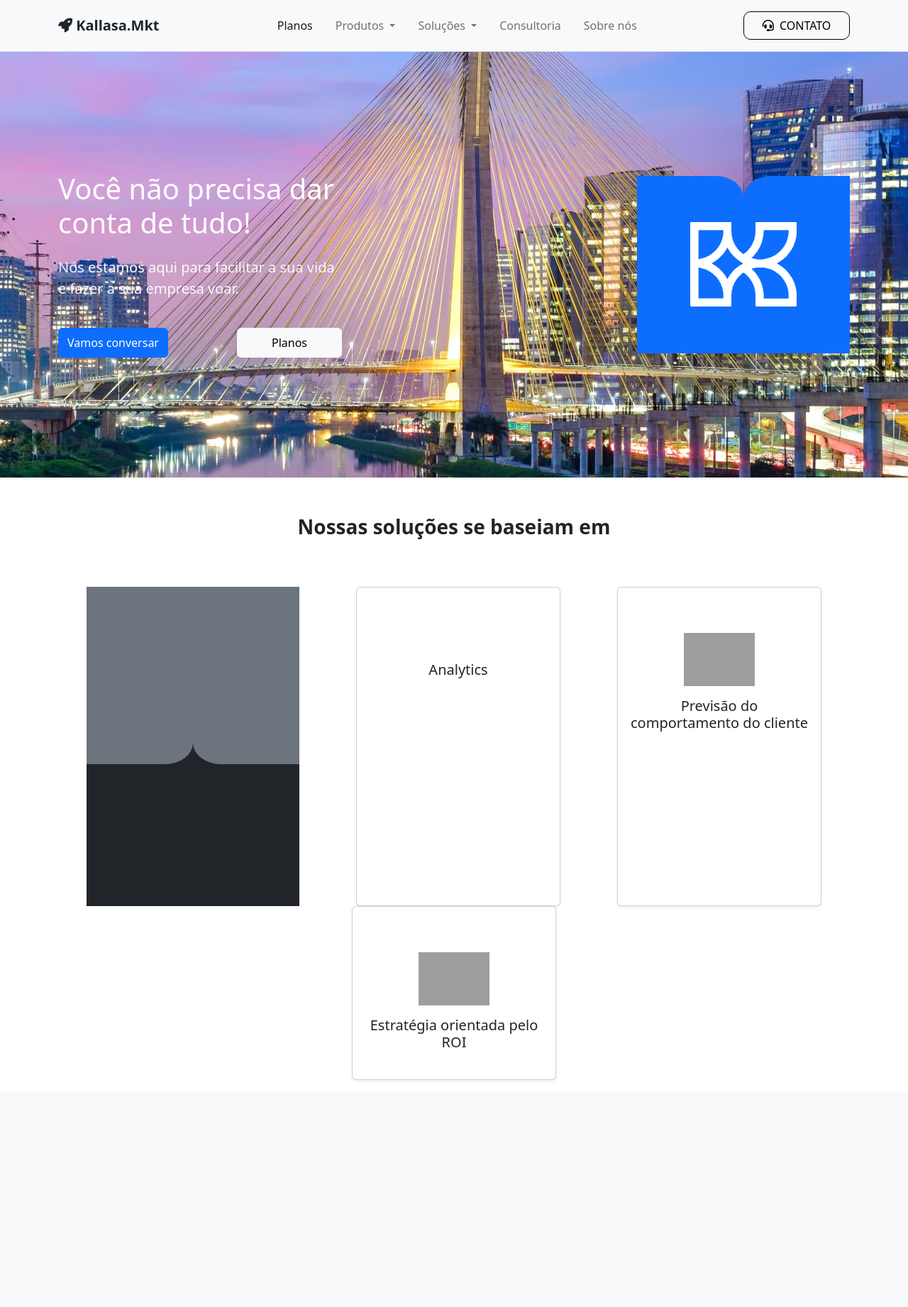
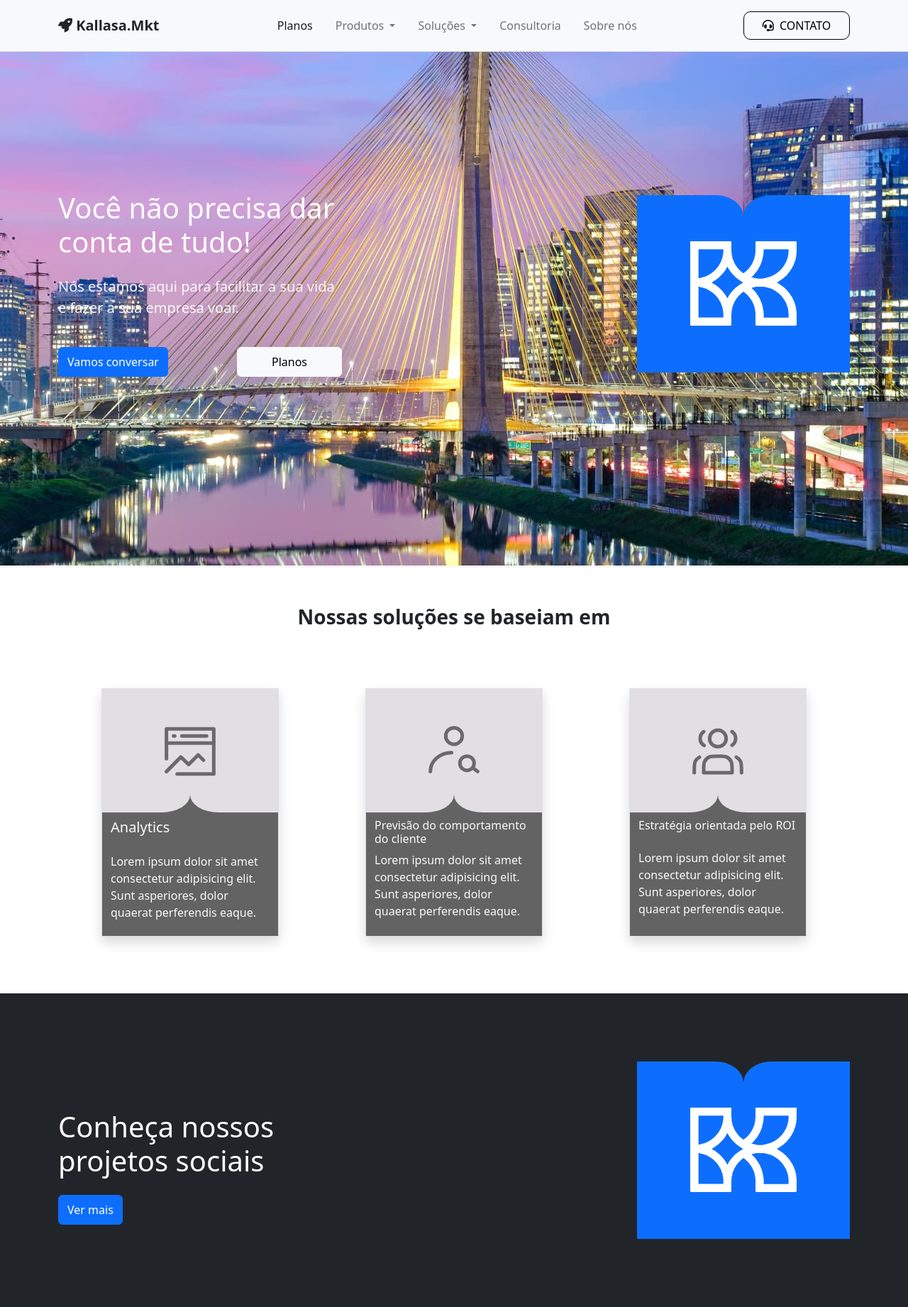
Before and after one commit to RodrigoChantel/Kallasa-Landing-page, a PHP site: page / in a window 1280 px wide. Shown: the whole page at 71% size. Before the commit the page ends 1522 px from the top, so only its background shows below. Run offline with PHP 8.4, Linux system fonts and the light colour scheme; some libraries are stand-ins or nearby versions; grey boxes are pictures that could not be loaded.

Commit message:
new update

```diff
--- a/Assets/css/style.css
+++ b/Assets/css/style.css
@@ -117,16 +117,26 @@ body{
 }
 
 .kallasa-box-solutions{
-  height: 450px;
-  width: 300px;
+  height: 350px;
+  width: 250px;
+  background-color: #636363;
 }
-.kallasa-box-solutions-01{
-  height: 250px;
-  width: 150px;
-  border-bottom-right-radius: 40px 30px;
+.kallasa-box-solutions-left{
+  height: 175px;
+  width: 125px;
+  border-bottom-right-radius: 40px 25px;
+  background-color: #e1dfe2;
 }
-.kallasa-box-solutions-02{
-  height: 250px;
-  width: 150px;
-  border-bottom-left-radius: 40px 30px;
+.kallasa-box-solutions-right{
+  height: 175px;
+  width: 125px;
+  border-bottom-left-radius: 40px 25px;
+  background-color: #e1dfe2;
 }
+.kallasa-box-title{
+  height: 350px;
+  width: 250px;
+}
+.edit-img{
+  width: 80px;
+}
--- a/index.php
+++ b/index.php
@@ -11,7 +11,7 @@
 </head>
 <body>
     <header>
-        <nav class="navbar navbar-expand-lg bg-light py-3 border-bottom">
+        <nav class="navbar navbar-expand-lg  position-fixed bg-light py-3 border-bottom" style="width: 100%; z-index:100;">
             <div class="container-fluid container-sm">
             <a class="navbar-brand text-dark fw-bold" href="#"><i class="fa-sharp fa-solid fa-rocket"></i> Kallasa.Mkt</a>
 
@@ -72,7 +72,7 @@
     </header>
 
     <main>
-        <section class="section-01 w-100 bg-light d-flex flex-row flex-nowrap justify-content-center" style="height: 600px;">
+        <section class="section-01 w-100 bg-light d-flex flex-row flex-nowrap justify-content-center" style="height: 800px;">
             <div class="container-lg h-100 d-flex flex-row flex-wrap justify-content-between align-items-center">
 
                 <div class="container-fluid mx-md-0 mx-auto px-0 asd" style="width: 400px;">
@@ -92,39 +92,82 @@
                         <div class="kallasa-box-right bg-primary kallasa-edit-02"></div>
                     </div>
                 </div>
+
             </div>
 
         </section>
 
-        <section class="section-02" style="height: 600px;">
+        <section class="section-02 my-5">
             <p class="text-center mt-5 fs-3 fw-bold">Nossas soluções se baseiam em</p>
             <div class="container-lg py-3 mt-5 d-flex flex-row flex-wrap justify-content-around">
 
-                <div class="container-fluid mx-md-0 mx-auto p-0" style="width: 300px;">
-                    <div class="kallasa-box-solutions bg-dark d-flex">
-                        <div class="bg-secondary kallasa-box-solutions-01"></div>
-                        <div class="bg-secondary kallasa-box-solutions-02"></div>
+                <div class="container-fluid my-3 mx-md-0 mx-auto p-0 shadow" style="width: 250px;">
+                    <div class="kallasa-box-solutions d-flex">
+                        <div class="kallasa-box-solutions-left"></div>
+                        <div class="kallasa-box-solutions-right"></div>
+                        <div class="kallasa-box-title d-inline position-absolute border">
+                            <div class="container-fluid d-flex flex-row align-items-center justify-content-center" style="height: 175px; opacity:68%;">
+                            <img src="http://192.168.0.100/kallasa.com.br/assets/img/icons/analysis.svg" class="edit-img" alt="analysis">
+                            </div>
+                            <div class="container-fluid mt-2" style="height: 175px;">
+                            <h3 class="text-light text-start fs-5">Analytics</h3>
+                            <p class="text-light d-flex flex-row align-bottom align-baseline align-items-baseline mt-4">Lorem ipsum dolor sit amet consectetur adipisicing elit. Sunt asperiores, dolor quaerat perferendis eaque.</p>
+                            </div>
+                        </div>
                     </div>
                 </div>
 
-                <div class="card text-center pt-5 pb-3 my-lg-0 my-md-0 my-3 shadow-sm" style="width: 18rem;">
-                    <div class="card-body">
-                        <img class="img-fluid" src="https://kallasa.000webhostapp.com/Assets/img/icons/Analytics.png" style="width: 100px;" alt="">
-                        <h5 class="card-title mt-3">Analytics</h5>
+                <div class="container-fluid my-3 mx-md-0 mx-auto p-0 shadow" style="width: 250px;">
+                    <div class="kallasa-box-solutions d-flex">
+                        <div class="kallasa-box-solutions-left"></div>
+                        <div class="kallasa-box-solutions-right"></div>
+                        <div class="kallasa-box-title d-inline position-absolute border">
+                            <div class="container-fluid d-flex flex-row align-items-center justify-content-center" style="height: 175px; opacity:68%;">
+                            <img src="http://192.168.0.100/kallasa.com.br/assets/img/icons/people-search-one.svg" class="edit-img" alt="people search one">
+                            </div>
+                            <div class="container-fluid mt-2" style="height: 175px;">
+                            <h3 class="text-light text-start fs-6">Previsão do comportamento do cliente</h3>
+                            <p class="text-light">Lorem ipsum dolor sit amet consectetur adipisicing elit. Sunt asperiores, dolor quaerat perferendis eaque.</p>
+                            </div>
+                        </div>
                     </div>
                 </div>
 
-                <div class="card text-center pt-5 pb-3 my-lg-0 my-md-0 my-3 shadow-sm" style="width: 18rem;">
-                    <div class="card-body">
-                        <img class="img-fluid" src="https://kallasa.000webhostapp.com/Assets/img/icons/Prevcc.png" style="width: 100px;" alt="">
-                        <h5 class="card-title mt-3">Previsão do comportamento do cliente</h5>
+                <div class="container-fluid my-3 mx-md-0 mx-auto p-0 shadow" style="width: 250px;">
+                    <div class="kallasa-box-solutions d-flex">
+                        <div class="kallasa-box-solutions-left"></div>
+                        <div class="kallasa-box-solutions-right"></div>
+                        <div class="kallasa-box-title d-inline position-absolute border">
+                            <div class="container-fluid d-flex flex-row align-items-center justify-content-center" style="height: 175px; opacity:68%;">
+                            <img src="http://192.168.0.100/kallasa.com.br/assets/img/icons/peoples-two.svg" class="edit-img" alt="peoples two">
+                            </div>
+                            <div class="container-fluid mt-2" style="height: 175px;">
+                            <h3 class="text-light text-start fs-6">Estratégia orientada pelo ROI</h3>
+                            <p class="text-light mt-4">Lorem ipsum dolor sit amet consectetur adipisicing elit. Sunt asperiores, dolor quaerat perferendis eaque.</p>
+                            </div>
+                        </div>
                     </div>
                 </div>
 
-                <div class="card text-center pt-5 pb-3 my-lg-0 my-md-0 my-3 shadow-sm" style="width: 18rem;">
-                    <div class="card-body">
-                        <img class="img-fluid" src="https://kallasa.000webhostapp.com/Assets/img/icons/EO.png" style="width: 100px;" alt="">
-                        <h5 class="card-title mt-3">Estratégia orientada pelo ROI</h5>
+            </div>
+
+        </section>
+
+        <section class="section-03 w-100 bg-dark d-flex flex-row flex-nowrap justify-content-center py-5">
+            <div class="container-lg h-100 d-flex flex-row flex-wrap justify-content-between align-items-center my-5">
+                <div class="container-fluid mx-md-0 mx-auto px-0 mt-md-5 mt-5" style="width: 400px;">
+                    <h5 class="card-title fs-1 text-white">Conheça nossos projetos sociais</h5><br>
+                    <div class="container-fluid d-flex flex-row flex-wrap justify-content-between px-0">
+                        <a class="btn btn-primary py-2" href="#">Ver mais</a>
+                    </div>
+                </div>
+
+                <div class="container-fluid mx-md-0 mx-auto p-0 mt-md-0 mt-5" style="width: 300px;">
+                    <div class="kallasa-box d-flex">
+                        <div class="d-flex kallasa-edit-01">
+                        </div>
+                        <div class="kallasa-box-left bg-primary kallasa-edit-02"></div>
+                        <div class="kallasa-box-right bg-primary kallasa-edit-02"></div>
                     </div>
                 </div>
             </div>
```
Also changed, not shown: Assets/img/icons/analysis.svg (added), Assets/img/icons/multiple-variable-lines-graphic.png (added), Assets/img/icons/people-search-one.svg (added), Assets/img/icons/peoples-two.svg (added).
